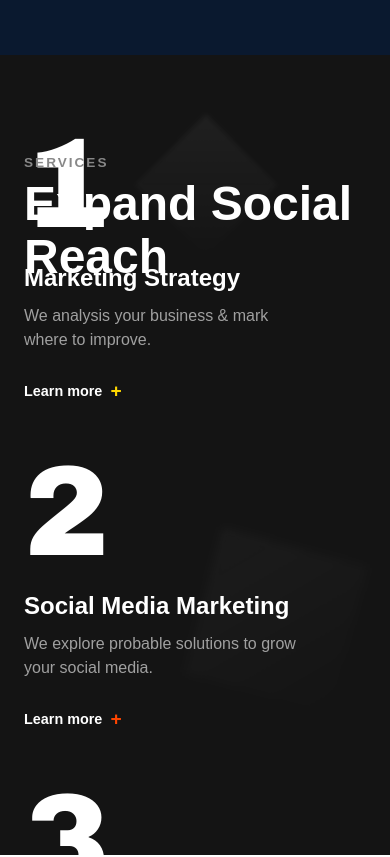
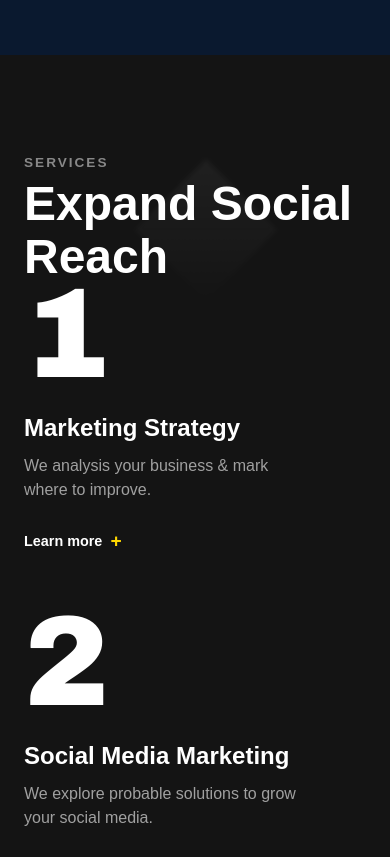
Before and after one commit to PiotrFijalkowski/pollos_website, a Next.js app: page / in a window 390 px wide. Shown: the part 3460-4317 px from the top of the page. Built offline with nearby package versions, Linux system fonts and the light colour scheme.

Commit message:
fix: remove negative margin on mobile for process steps

```diff
--- a/src/components/Process/Process.styles.ts
+++ b/src/components/Process/Process.styles.ts
@@ -81,15 +81,16 @@ export const SectionTitle = styled.h2`
 export const StepsWrapper = styled.div`
   position: relative;
   width: 100%;
-  height: 600px;
+  height: auto; /* Auto height for mobile stack */
   display: flex;
   flex-direction: column;
   gap: 60px;
-  margin-top: -150px; /* Pull up by 150px */
+  margin-top: 0; /* Reset for mobile */
 
   @media (min-width: 1024px) {
     display: block;
-    margin-top: -200px; /* Pull up more on desktop to match user request */
+    height: 600px; /* Fixed height for desktop wave */
+    margin-top: -200px; /* Pull up only on desktop */
   }
 `;
 
```
